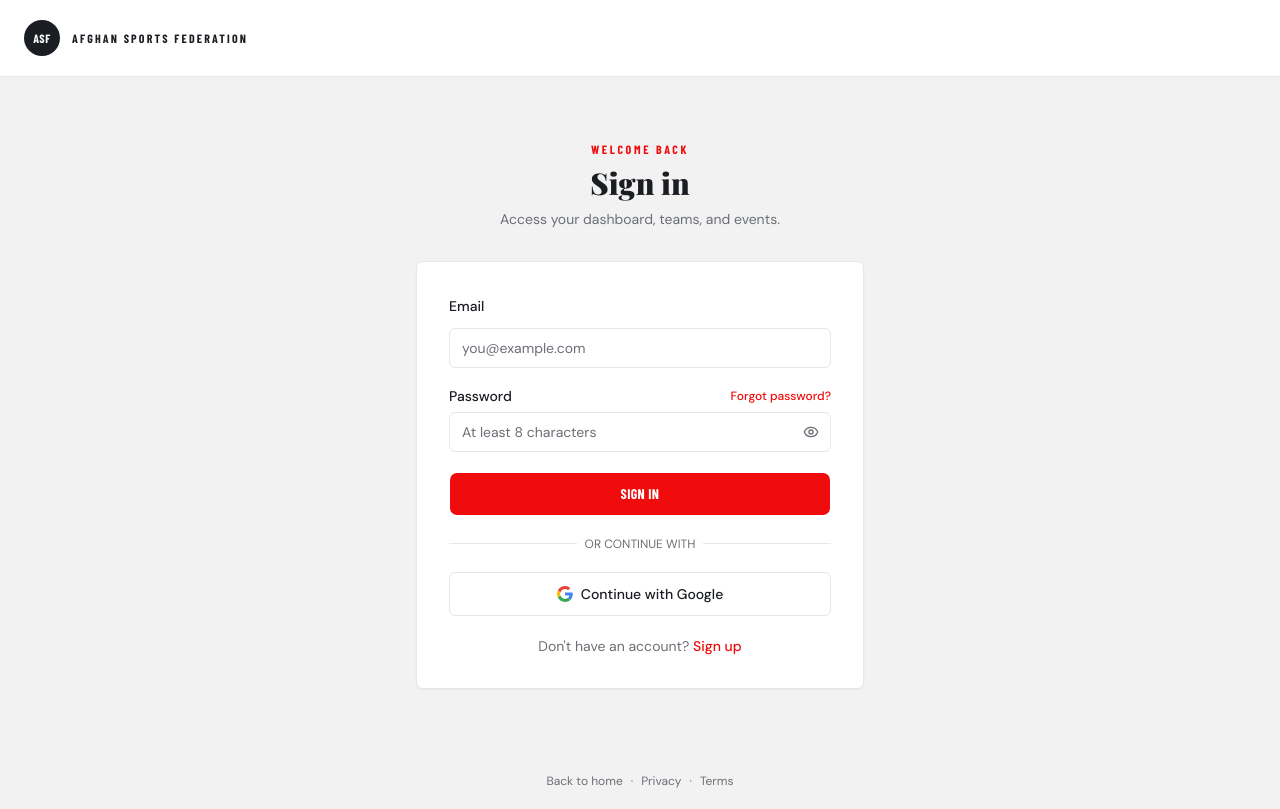
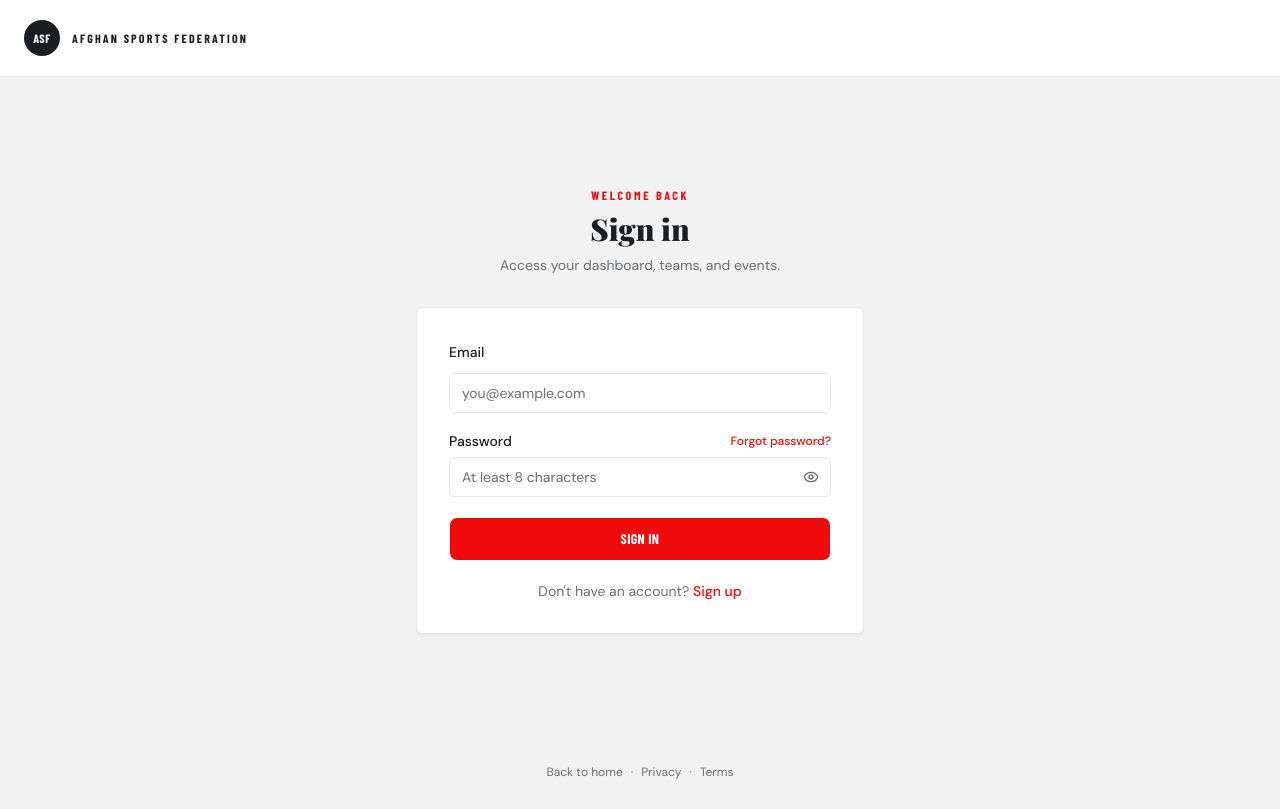
Before and after one commit to afghansports/asf, a Next.js app: page /login in a window 1280 px wide. Built offline with nearby package versions, Linux system fonts and the light colour scheme; no server answers; a web font is replaced by a local one.

Commit message:
Fix auth: hide Google login button until OAuth is configured; route password reset through /auth/callback so the PKCE recovery code becomes a session

```diff
--- a/app/(auth)/forgot-password/forgot-password-form.tsx
+++ b/app/(auth)/forgot-password/forgot-password-form.tsx
@@ -23,7 +23,11 @@ export function ForgotPasswordForm() {
 
     const supabase = createClient();
     const { error: resetError } = await supabase.auth.resetPasswordForEmail(email, {
-      redirectTo: `${window.location.origin}/reset-password`,
+      // Route through /auth/callback so the PKCE recovery code is exchanged for a
+      // session server-side, then forwarded to /reset-password (which needs that
+      // session to call updateUser). Going straight to /reset-password leaves no
+      // session and the update fails.
+      redirectTo: `${window.location.origin}/auth/callback?next=/reset-password`,
     });
 
     if (resetError) {
--- a/app/(auth)/login/login-form.tsx
+++ b/app/(auth)/login/login-form.tsx
@@ -18,6 +18,11 @@ export function LoginForm() {
   const params = useSearchParams();
   const errorParam = params.get("error");
   const next = params.get("next") ?? "/dashboard";
+  // Only offer Google sign-in when it's actually configured in Supabase Auth.
+  // Set NEXT_PUBLIC_GOOGLE_OAUTH_ENABLED=true (and configure the Google provider
+  // in Supabase) to show it. Hidden by default so users aren't redirected to a
+  // raw "provider is not enabled" error page.
+  const googleEnabled = process.env.NEXT_PUBLIC_GOOGLE_OAUTH_ENABLED === "true";
 
   const [email, setEmail] = useState("");
   const [password, setPassword] = useState("");
@@ -98,6 +103,8 @@ export function LoginForm() {
         {submitting ? <LoadingSpinner size="sm" inline className="text-white" /> : "Sign in"}
       </Button>
 
+      {googleEnabled && (
+        <>
           <div className="relative my-2">
             <div className="absolute inset-0 flex items-center">
               <div className="w-full border-t border-asf-border" />
@@ -108,6 +115,8 @@ export function LoginForm() {
           </div>
 
           <GoogleOAuthButton next={next} />
+        </>
+      )}
 
       <p className="text-center text-sm text-asf-muted">
         Don&apos;t have an account?{" "}
```
Lines whose indentation alone changed are shown as unchanged.
